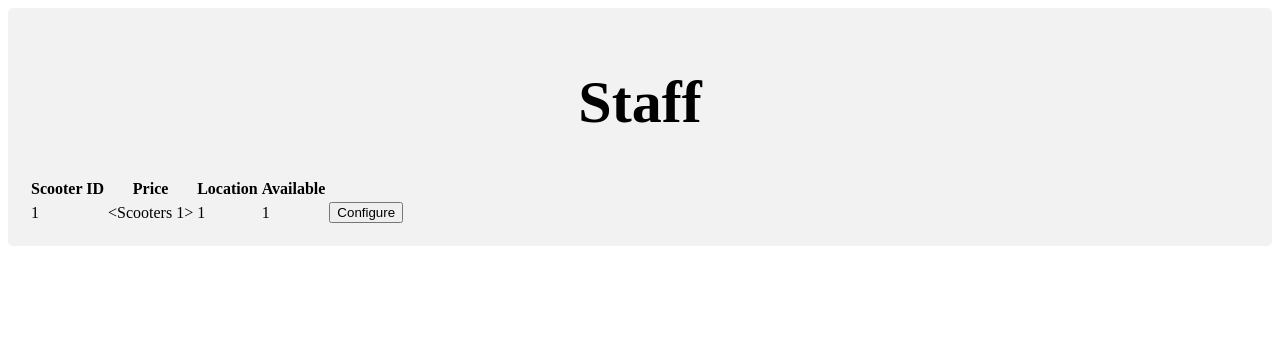
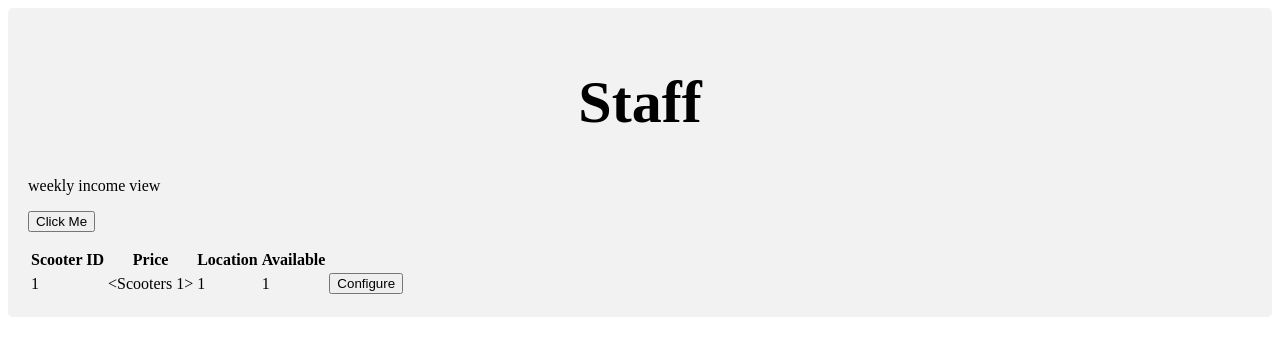
Before and after one commit to SOJ281/COMP2913, a Flask app: template app/templates/staff.html in a window 1280 px wide. Shown: the top 356 px of the page. Run offline with Flask 2, Linux system fonts and the light colour scheme; the template is opened without the code that fills it: values that come from a table or form of the project are taken from there, others are empty; tables that the repository leaves empty hold one stand-in row (values such as "Sample post").

Commit message:
add an onclick to view weekly income

```diff
--- a/app/templates/staff.html
+++ b/app/templates/staff.html
@@ -23,6 +23,9 @@
             <td><a href="/config_scooter/{{scooter.id}}"><button type="button">Configure</button></a></td>
     </tr>
     {% endfor %}
+    <p>weekly income view</p>
+    <button onclick="location.href='/income'">Click Me</button>
+    <p id="price_view"></p>
     </tbody>
 </table>
 
```
